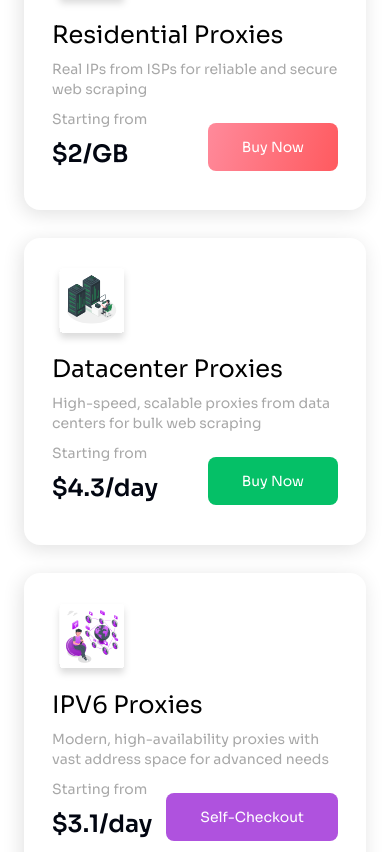
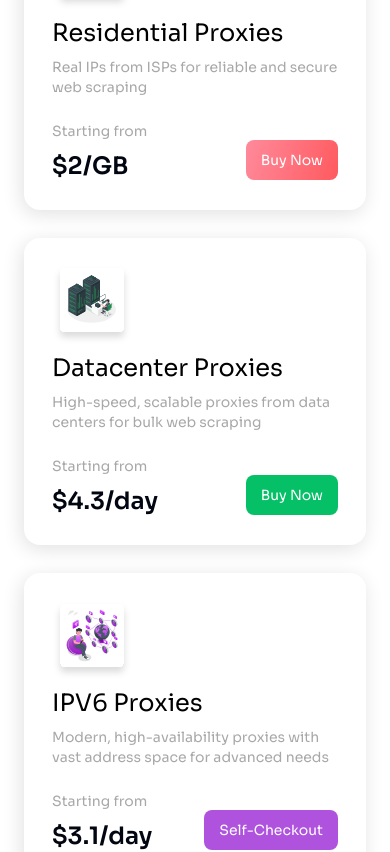
Before and after one commit to NikeVir/Freelance1, a Next.js app: page / in a window 390 px wide. Shown: the part 3265-4117 px from the top of the page. Built offline with nearby package versions, Linux system fonts and the light colour scheme.

Commit message:
final update checkup2

```diff
--- a/src/components/DataScraping.tsx
+++ b/src/components/DataScraping.tsx
@@ -71,7 +71,7 @@ const DataScraping = () => {
                                 {data.image}
                                 <div className='text-2xl '>{data.title}</div>
                                 <div className='text-sm text-[#A8A8A8]'>{data.description}</div>
-                                <div className='mt-4'>
+                                <div className='mt-8'>
 
                                     <div className='flex justify-between items-center'>
                                         <div className=''>
@@ -79,7 +79,7 @@ const DataScraping = () => {
                                         <div className='text-2xl mt-2 font-semibold text-[#020611]'>
                                             {data.rate}</div>
                                         </div>
-                                        <Button variant={data.color as "pinkg" | "primary" | "purple" | "yellowg"} className='py-[14px] px-[34px]'>{data.action}</Button>
+                                        <Button variant={data.color as "pinkg" | "primary" | "purple" | "yellowg"} className='px-[15px] py-[10px] sm:py-[14px] sm:px-[34px]'>{data.action}</Button>
                                     </div>
                                 </div>
                             </div>
```
